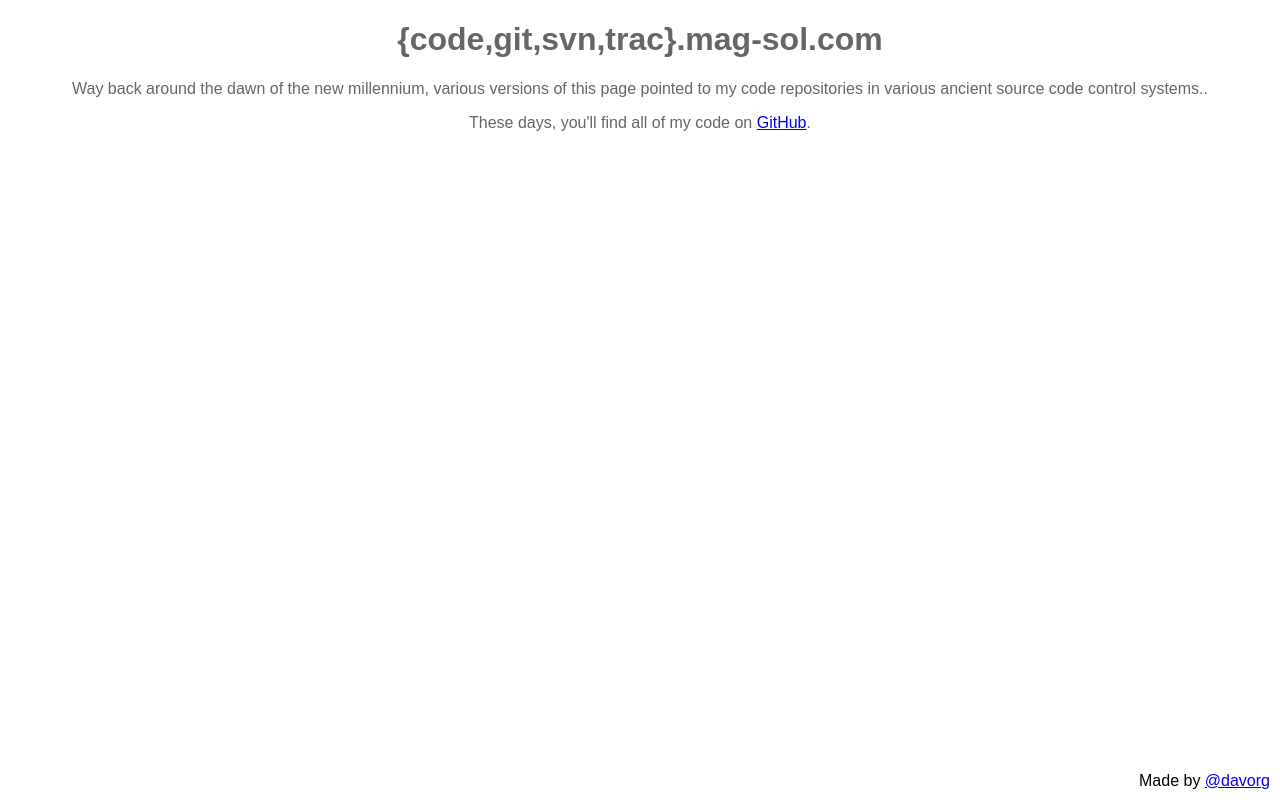
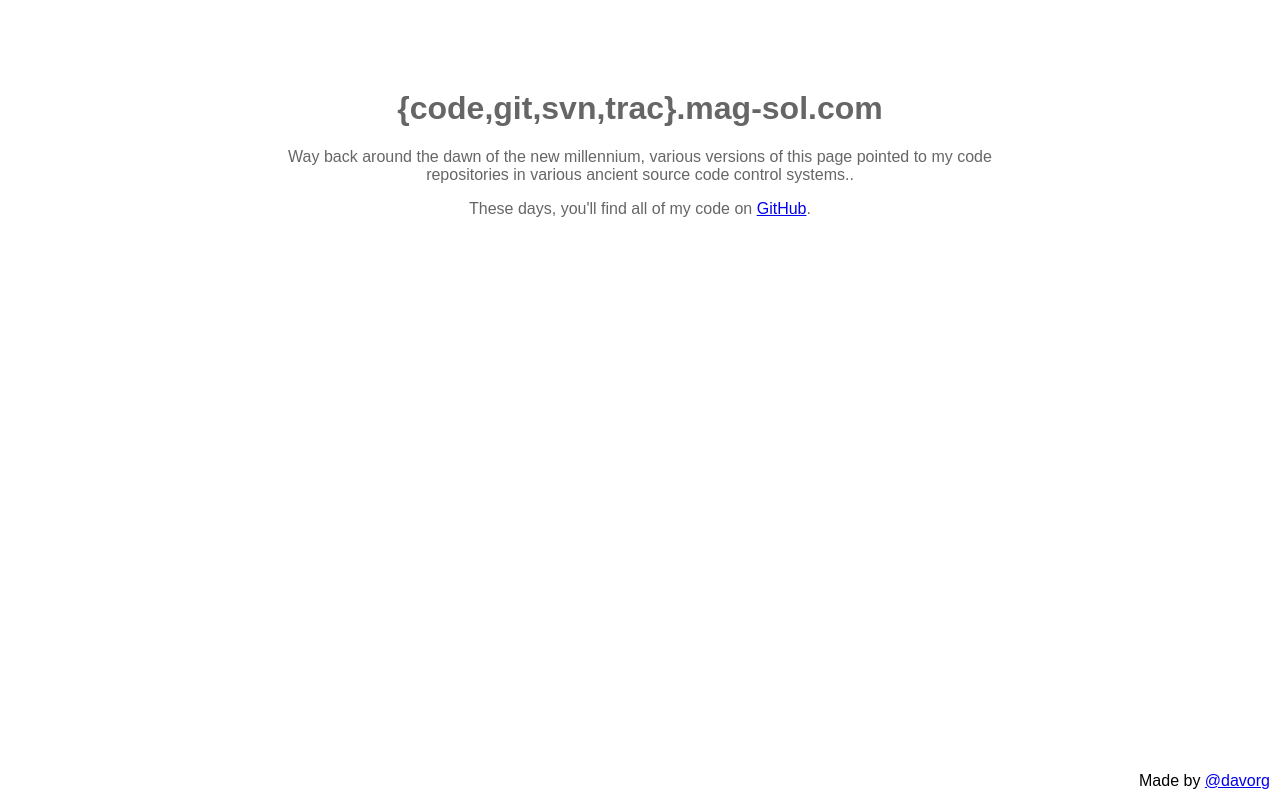
Before and after one commit to davorg/code-mag-sol, a plain HTML site: page index.html in a window 1280 px wide. Drawn offline with Linux system fonts and the light colour scheme.

Commit message:
Bit prettier

```diff
--- a/index.html
+++ b/index.html
@@ -4,7 +4,11 @@
 <title>{code,git,svn,trac}.mag-sol.com</title>
 <style>
 body {
+  margin-top: 7%;
+  margin-left: auto;
+  margin-right: auto;
   font-family: arial, hevetica, sans-serif;
+  width: 60%;
 }
 h1, p {
   text-align: center;
```
